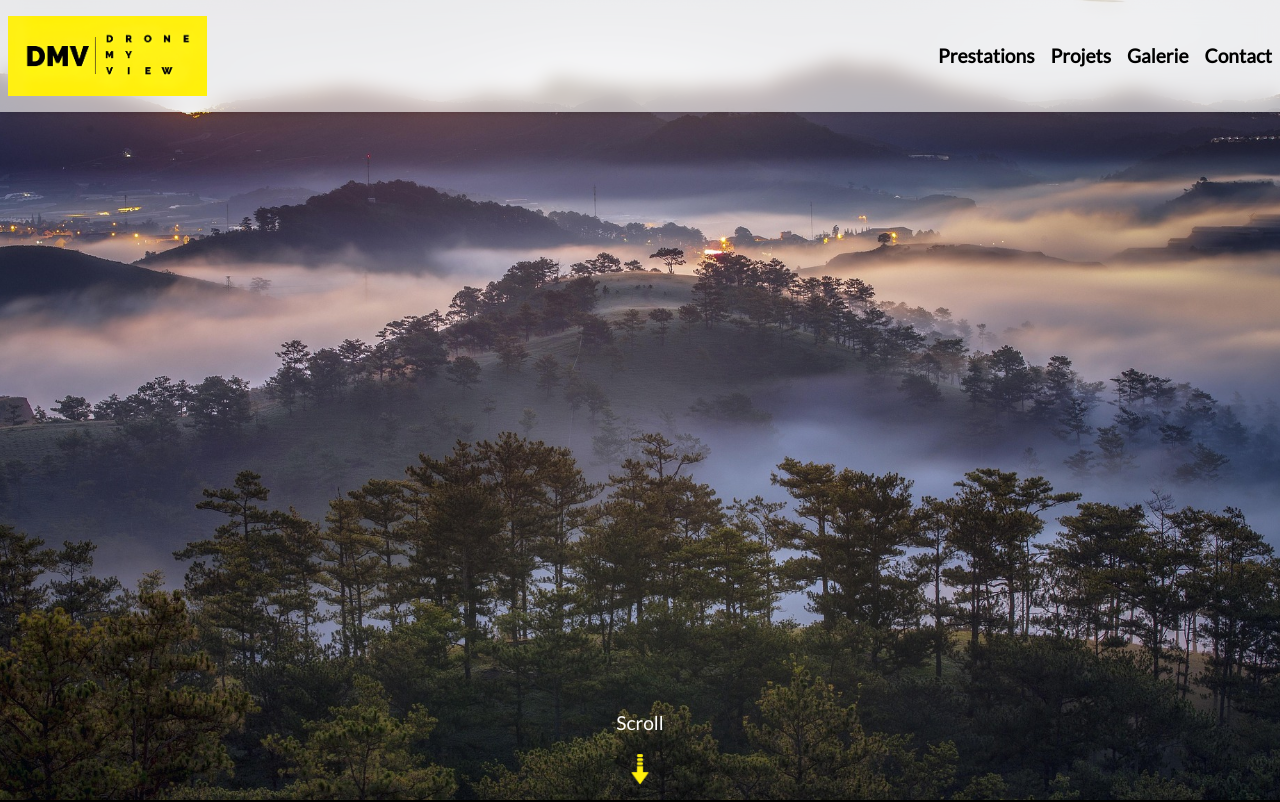
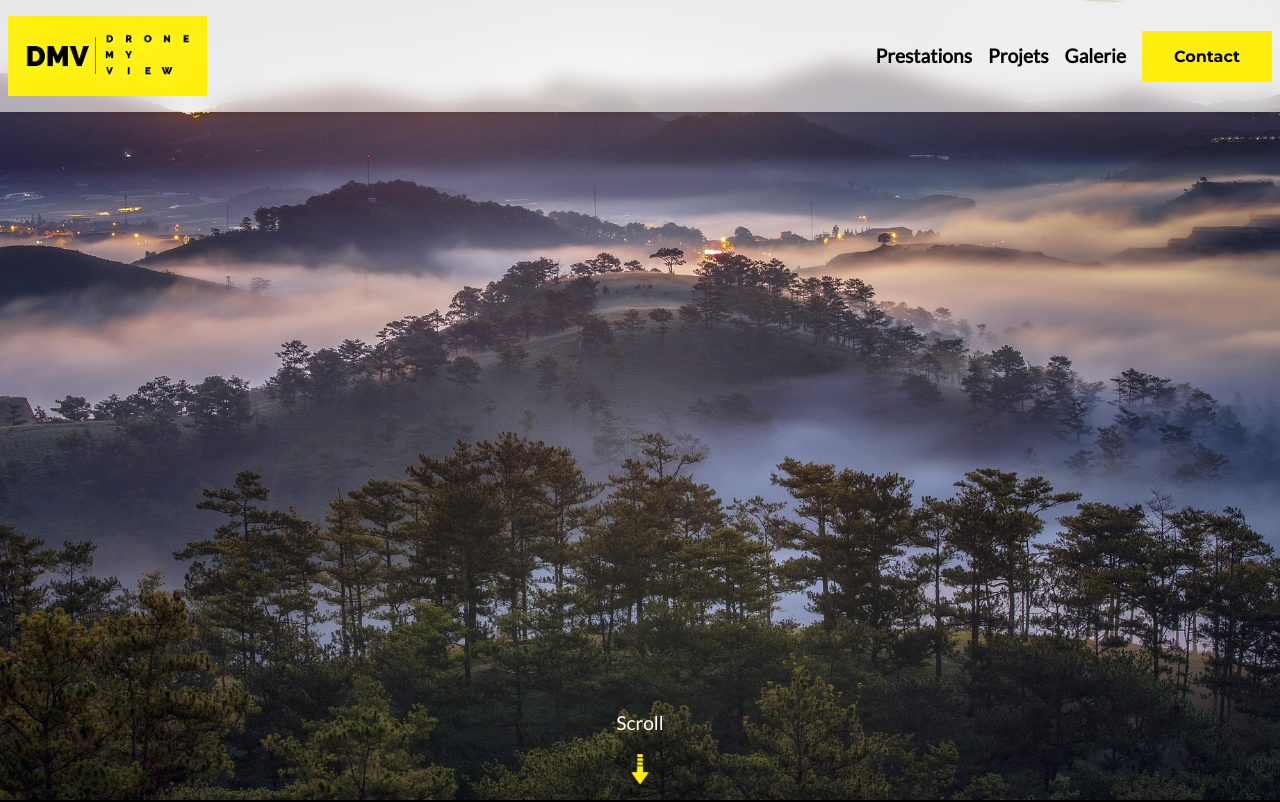
Before and after one commit to Guillaume811/site_dmv, a React (Create React App) app in the folder dmv/: page / in a window 1280 px wide. Shown: the top 802 px of the page. Built offline with nearby package versions, Linux system fonts and the light colour scheme.

Commit message:
Ajout du btn contact avec apparition de la pop up

```diff
--- a/dmv/src/components/Navbar/Navbar.tsx
+++ b/dmv/src/components/Navbar/Navbar.tsx
@@ -3,6 +3,9 @@ import logo from "../../assets/pictures/logo.png";
 import styles from "./Navbar.module.scss";
 import { useEffect, useRef, useState } from "react";
 import { getNavigationLink, getNavigationLinksExcluding } from "../../data/navigationLinks";
+import Button from "../Button/Button";
+import { useModal } from "../Modal/ModalContext";
+import ContactForm from "../ContactForm/ContatcForm";
 
 /* Navbar Composant
 * --------------------
@@ -33,6 +36,8 @@ const Navbar: React.FC = () => {
     const menuRef = useRef<HTMLUListElement>(null);
     // Créer une référence pour le bouton burger
     const burgerRef = useRef<HTMLButtonElement>(null);
+    // Hook pour ouvrir le modal
+    const { open } = useModal();
 
      // Ferme le menu si on clique à l’extérieur
     useEffect(() => {
@@ -103,9 +108,7 @@ const Navbar: React.FC = () => {
 
                     {/* TODO: Changer le <li></li> par le compnent Button + Ajouter le onclik pour le responsive */}
                     <li className={styles.navbar__list__item}>
-                        <NavLink to="/contact" className={styles.navbar__list__item__link}>
-                            Contact
-                        </NavLink>
+                        <Button text="Contact" onClick={() => open(<ContactForm />)} />
                     </li>
             </ul>
         </nav>
```
